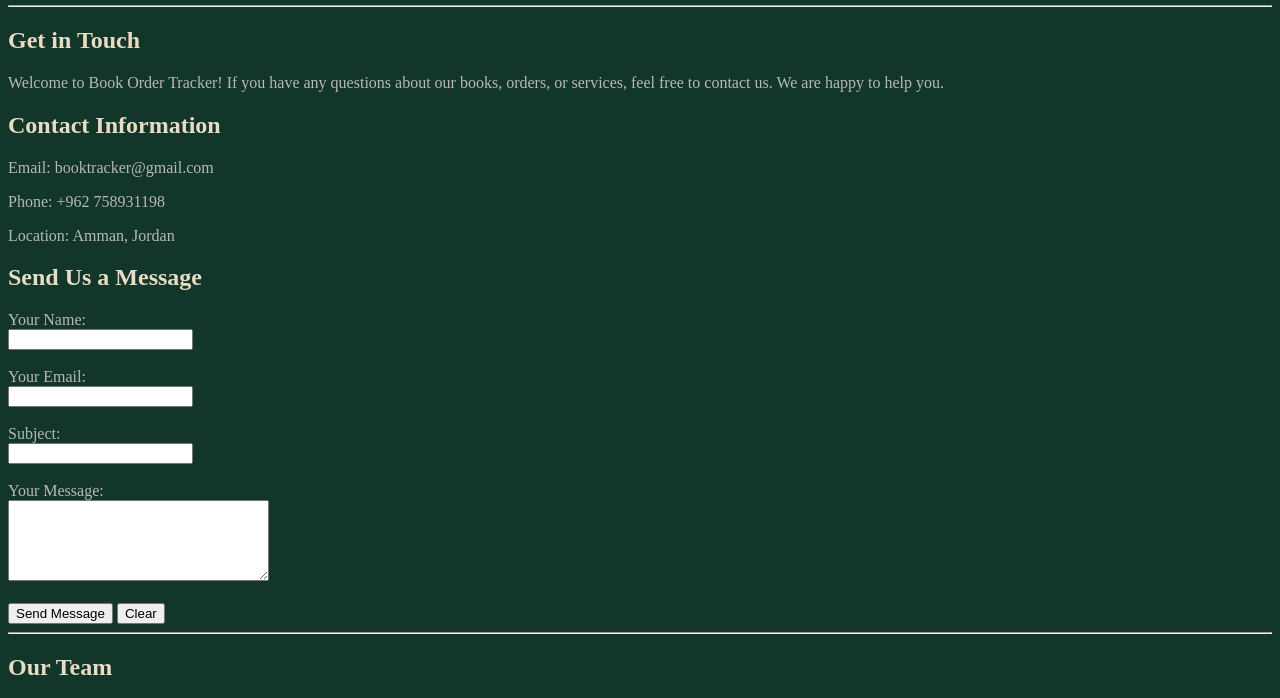
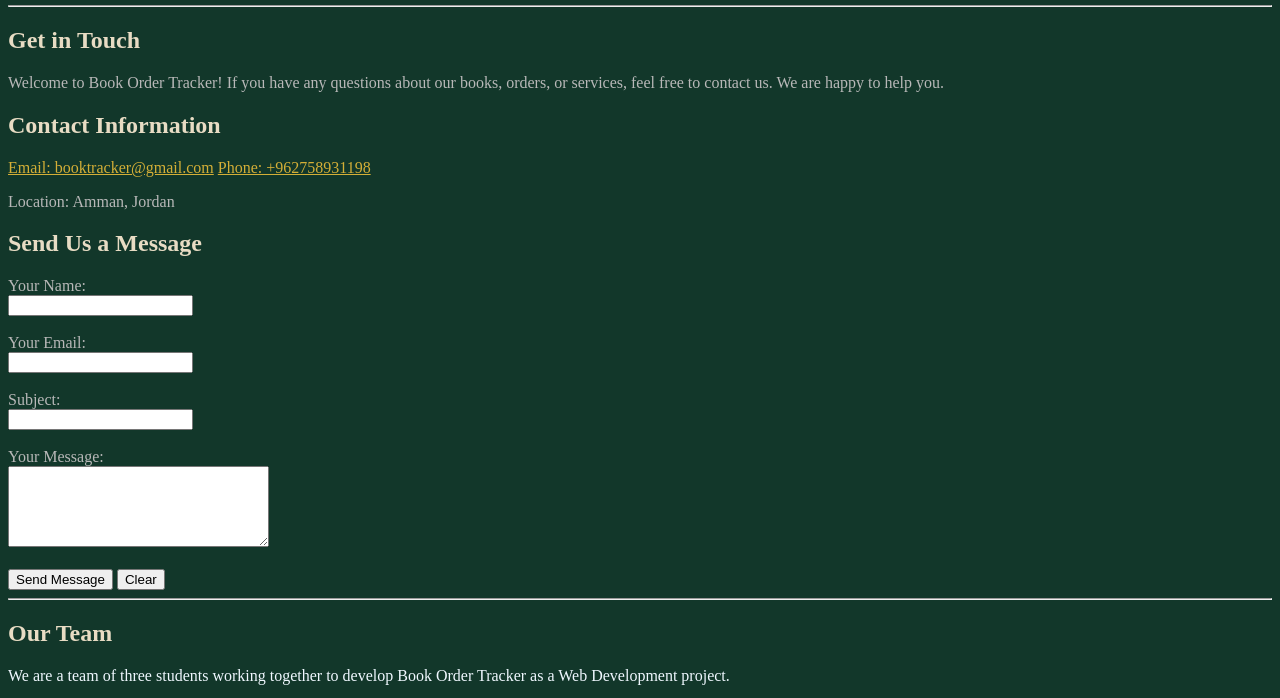
Before and after one commit to JawadAlhindi/web-project, a plain HTML site: page contact.html in a window 1280 px wide. Shown: the part 101-799 px from the top of the page. Drawn offline with Linux system fonts and the light colour scheme.

Commit message:
Update contact.html to improve contact information formatting and structure

```diff
--- a/contact.html
+++ b/contact.html
@@ -1,5 +1,6 @@
 <!DOCTYPE html>
-<html lang="en"><html>
+<html lang="en">
+<html>
 
 <meta charset="UTF-8">
 <meta name="viewport" content="width=device-width, initial-scale=1.0">
@@ -40,8 +41,8 @@
 
     <h2>Contact Information</h2>
 
-    <p>Email: booktracker@gmail.com</p>
-    <p>Phone: +962 758931198</p>
+    <a href="mailto:booktracker@gmail.com">Email: booktracker@gmail.com</a>
+    <a href="tel:+962758931198">Phone: +962758931198</a>
     <p>Location: Amman, Jordan</p>
 
     <h2>Send Us a Message</h2>
```
Lines whose indentation alone changed are shown as unchanged.
